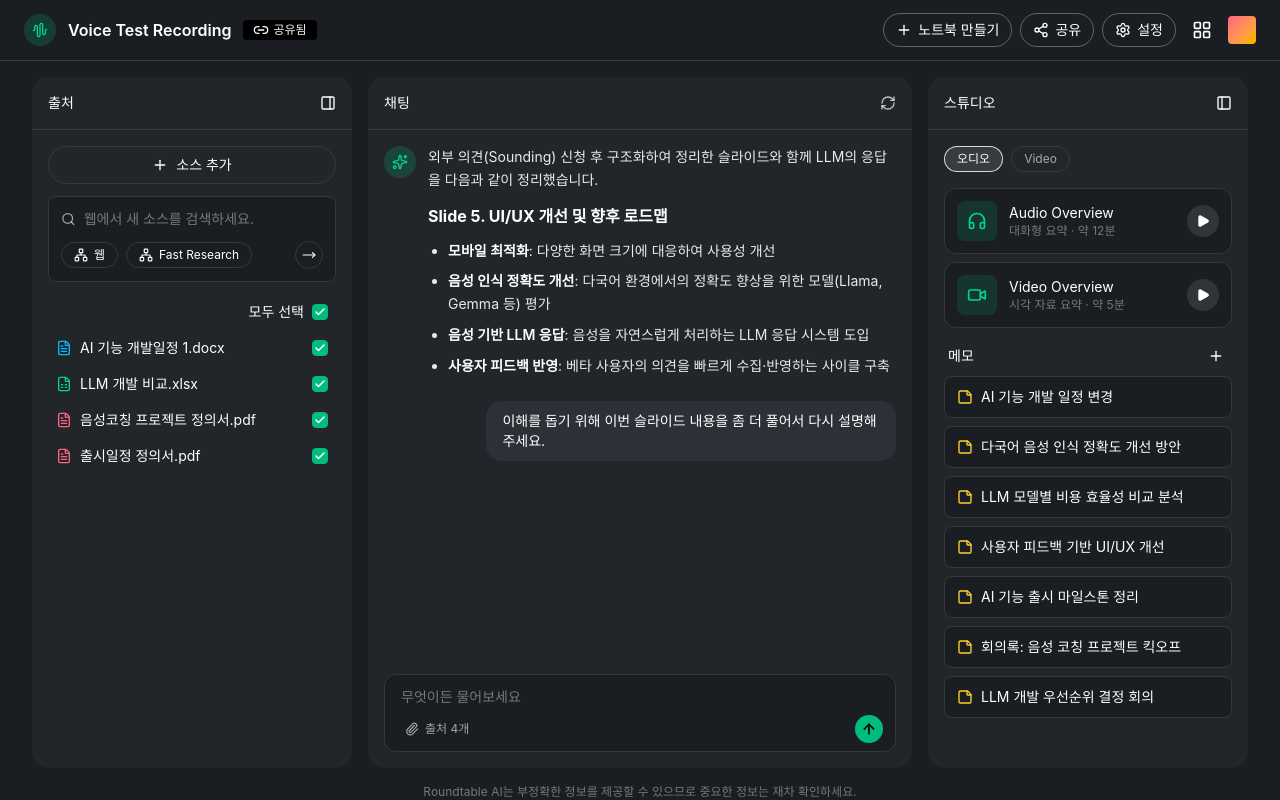
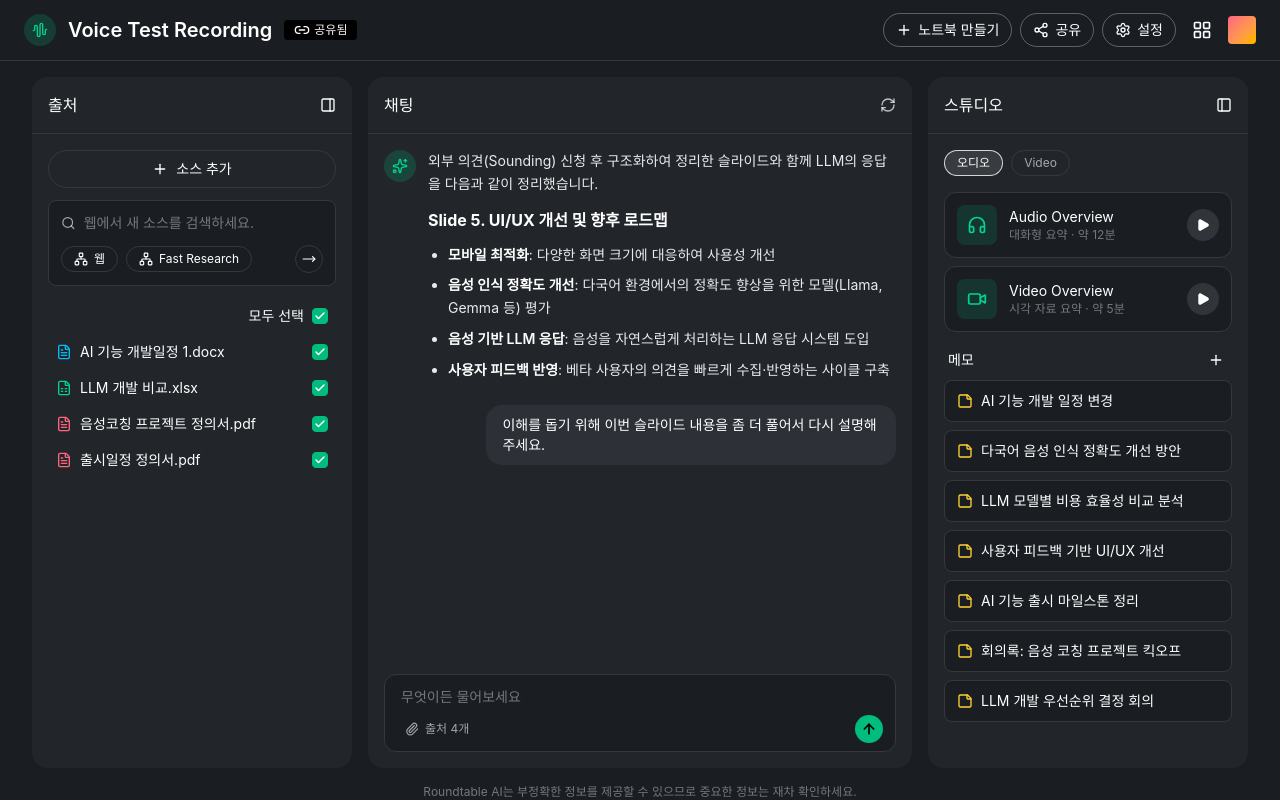
Before and after one commit to LimeTree0/auto-doc-gen, a React (Vite) app in the folder apps/web/: page / in a window 1280 px wide. Built offline with nearby package versions, Linux system fonts and the light colour scheme; the HTML template or start-up script is replaced by a standard one.

Commit message:
styles(web): 헤더 텍스트 크기 수정

```diff
--- a/apps/web/src/components/header/Header.tsx
+++ b/apps/web/src/components/header/Header.tsx
@@ -40,7 +40,7 @@ function Header() {
         <header className="flex items-center justify-between border-b border-[#37383B] px-6 py-3">
             <div className="flex items-center gap-3">
                 <Logo />
-                <span className="text-base font-semibold text-white">Voice Test Recording</span>
+                <span className="text-xl font-semibold text-white">Voice Test Recording</span>
                 <SharedBadge />
             </div>
             <div className="flex items-center gap-2">
@@ -54,7 +54,7 @@ function Header() {
                 >
                     <LayoutGrid className="size-5 text-white" strokeWidth={2} />
                 </button>
-                <div className="size-7 rounded bg-gradient-to-br from-rose-400 to-amber-400" />
+                <div className="size-7 rounded bg-linear-to-br from-rose-400 to-amber-400" />
             </div>
         </header>
     )
--- a/apps/web/src/components/panel/Panel.tsx
+++ b/apps/web/src/components/panel/Panel.tsx
@@ -10,7 +10,7 @@ function Panel({ title, buttonArea, className, children }: PanelProps) {
     return (
         <div className={classes}>
             <div className="bg-[#22262b] p-4 border-b border-[#37383B] flex flex-row justify-between items-center">
-                <span className="text-white text-sm">{title}</span>
+                <span className="text-white text-base">{title}</span>
                 {buttonArea}
             </div>
             <div className="flex-1 min-h-0">
```
